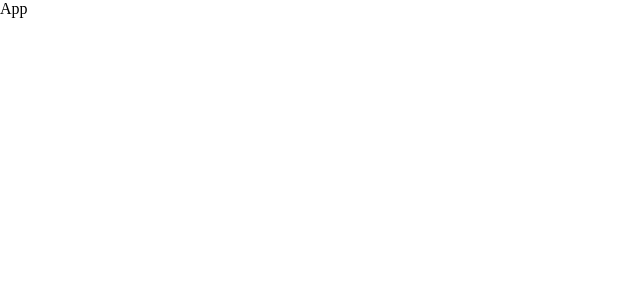
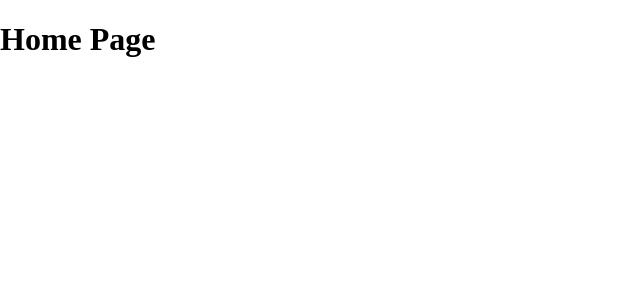
Before and after one commit to iamaakashbasnet/nepsevirt, a React (Vite) app: page / in a window 1280 px wide. Shown: the top 300 px of the page, without its empty margins (0-640 px from the left). Built offline with nearby package versions, Linux system fonts and the light colour scheme.

Commit message:
chore: add react router dom

```diff
--- a/src/App.tsx
+++ b/src/App.tsx
@@ -1,11 +1,22 @@
 import React from 'react';
+import { BrowserRouter, Route, Routes } from 'react-router-dom';
 
 const App: React.FC = () => {
   return (
-    <>
-      <div>App</div>
-    </>
+    <Routes>
+      <Route path="/" element={<h1>Home Page</h1>} />
+      <Route path="test" element={<h1>Test Page</h1>} />
+      <Route path="*" element={<h1>Not Found 404</h1>} />
+    </Routes>
   );
 };
 
-export default App;
+const WrappedApp = () => {
+  return (
+    <BrowserRouter>
+      <App />
+    </BrowserRouter>
+  );
+};
+
+export default WrappedApp;
```
Also changed, not shown: package.json (+7 -3 lines), 1 other file (tests, documents, lock files or other folders).
